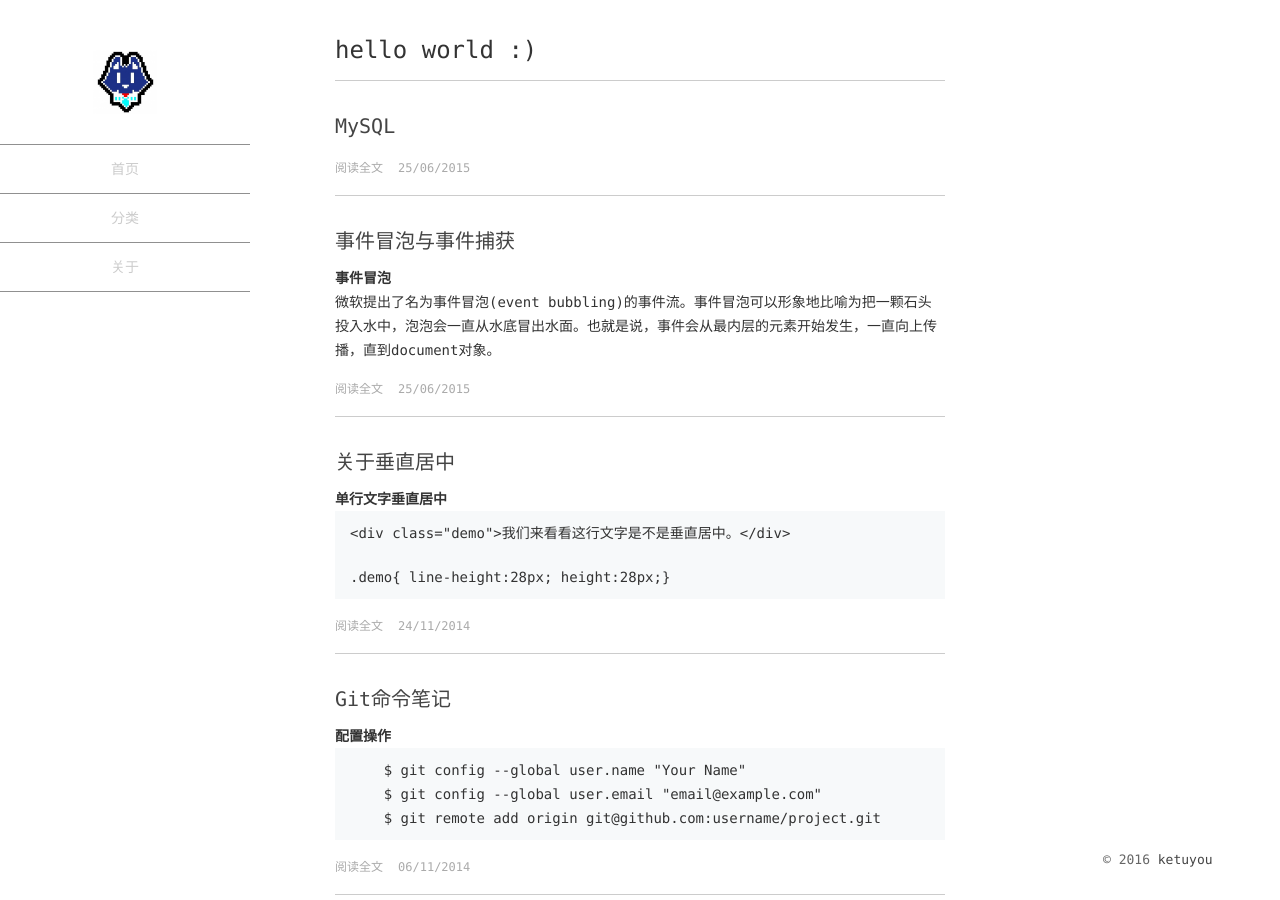
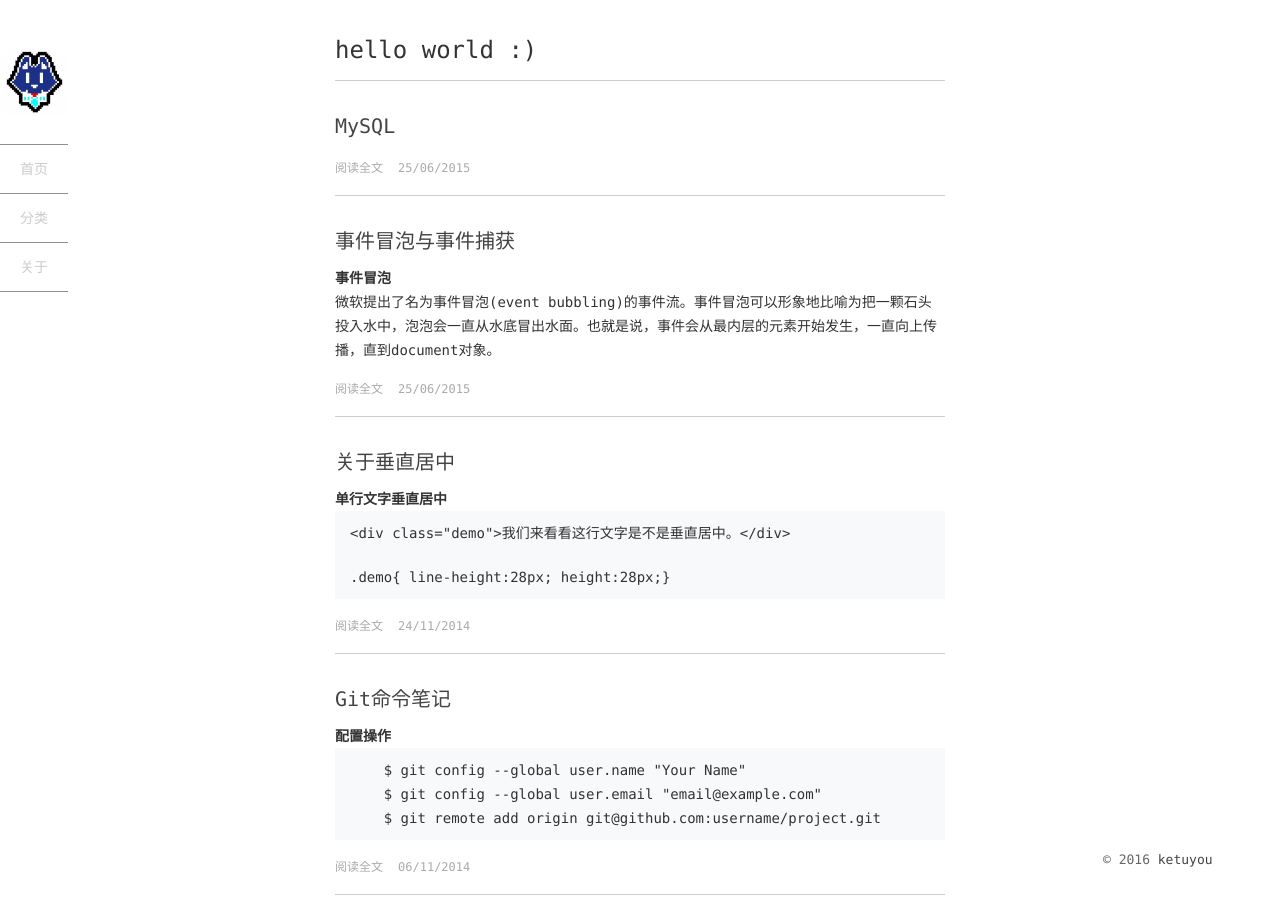
Before and after one commit to Ketuyou/ketuyou.github.io, a Jekyll site: the page built from index.html, in a window 1280 px wide. Built offline with Jekyll 4.4.1, drawn with Linux system fonts in a browser that asks for light colours; the list of posts is cut into pages by our own code.

Commit message:
Update main.css

```diff
--- a/assets/css/main.css
+++ b/assets/css/main.css
@@ -101,7 +101,7 @@ code{
 .sidebar{
 	top: 0;
     left: 0;
-    width: 250px;
+/*    width: 250px;*/
     height: 100%;
     background: #fff;
     position: fixed;
@@ -142,7 +142,7 @@ code{
     line-height: 48px;
     font-size: 14px;
     font-weight: 400;
-    width: 210px;
+/*    width: 210px;*/
     padding-right: 20px;
     padding-left: 20px;
     overflow: hidden;
```
